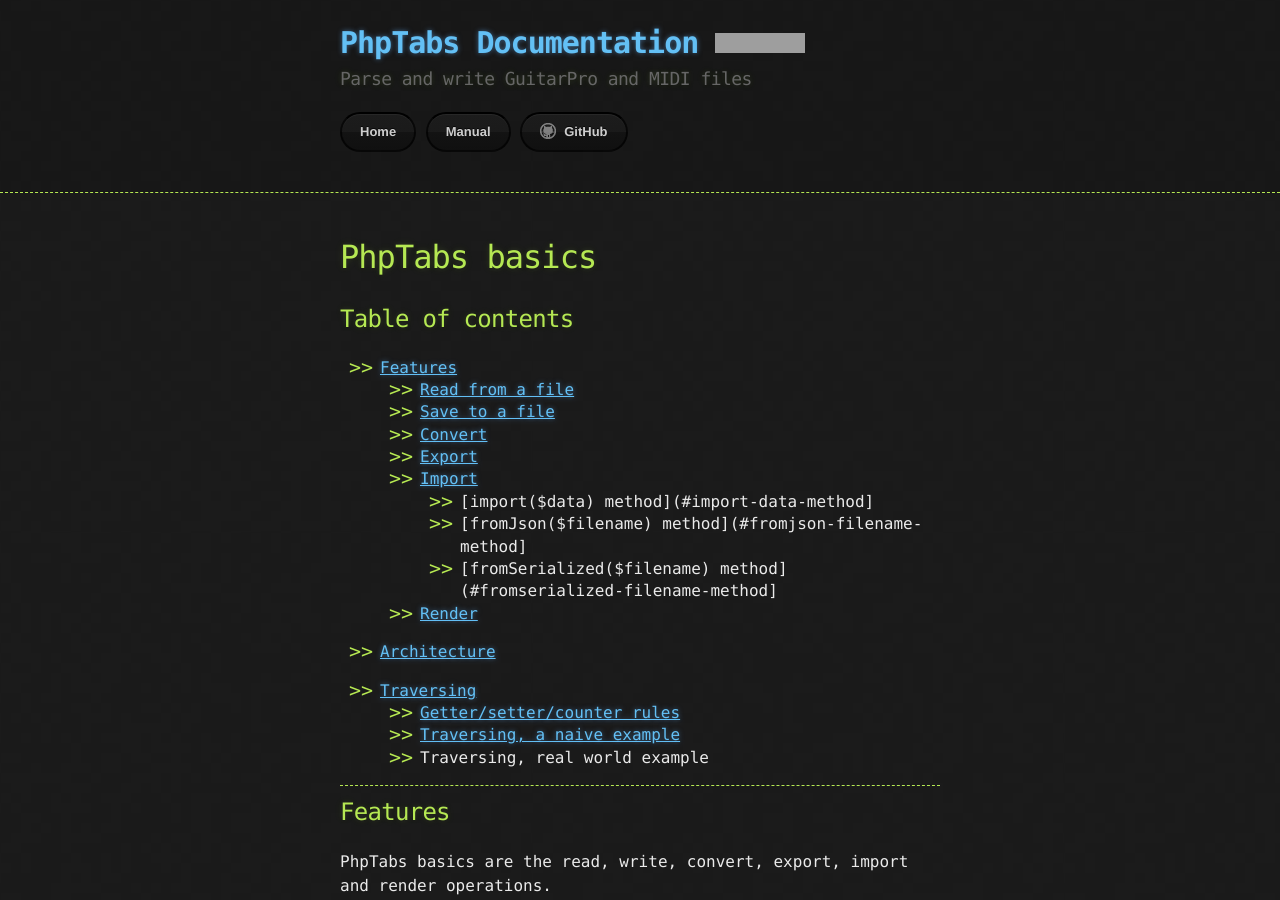
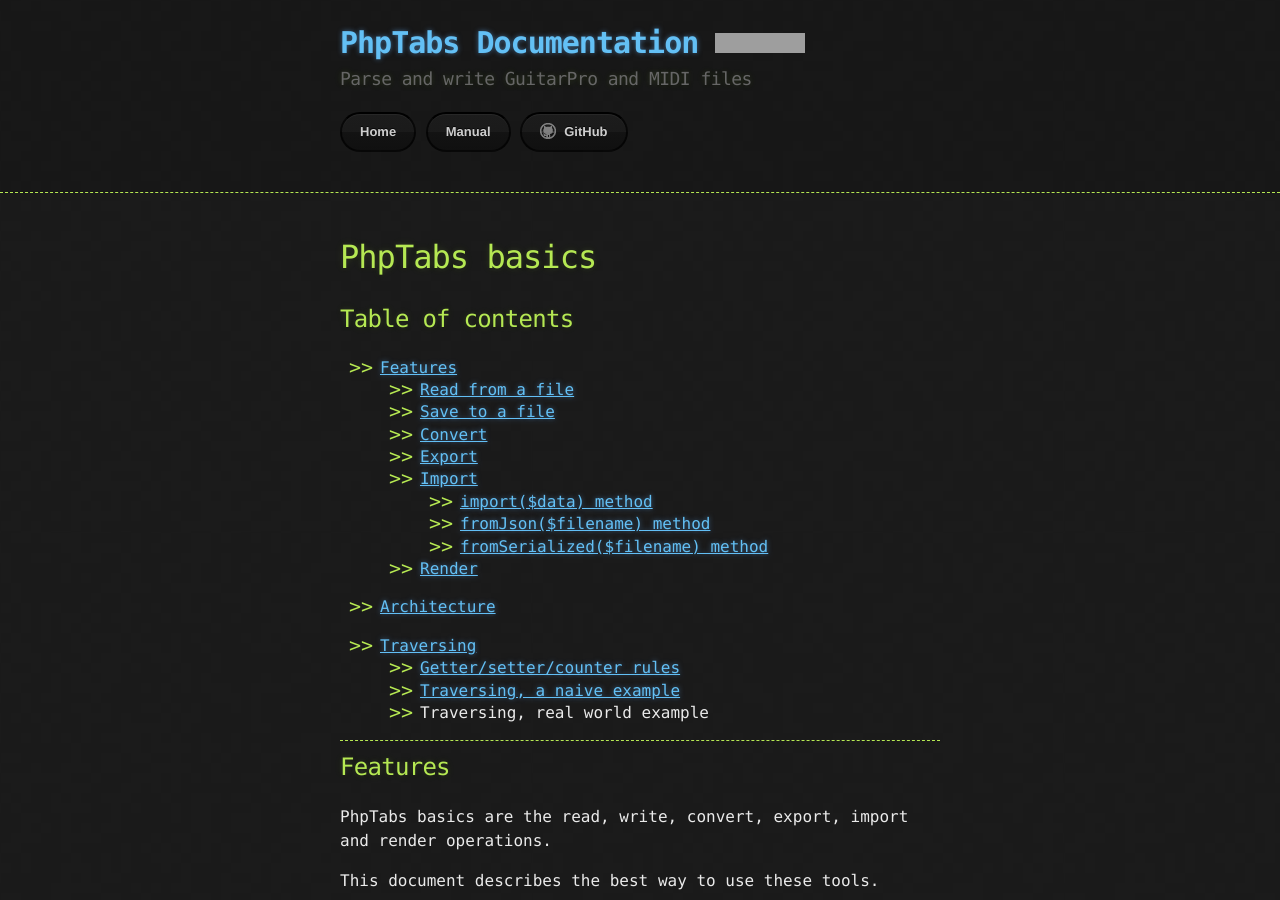
Before and after one commit to stdtabs/stdtabs.github.io, a Jekyll site: the page built from docs/basics.md, in a window 1280 px wide and 900 px high. Built offline with Jekyll 4.4.1, drawn with Linux system fonts in a browser that asks for light colours; nearby versions of some CDN libraries; grey boxes are pictures that could not be loaded.

Commit message:
Fix links

```diff
--- a/docs/basics.md
+++ b/docs/basics.md
@@ -15,9 +15,9 @@
   - [Convert](#convert)
   - [Export](#export-data)
   - [Import](#import-data)
-    - [import($data) method](#import-data-method]
-    - [fromJson($filename) method](#fromjson-filename-method]
-    - [fromSerialized($filename) method](#fromserialized-filename-method]
+    - [import($data) method](#import-data-method)
+    - [fromJson($filename) method](#fromjson-filename-method)
+    - [fromSerialized($filename) method](#fromserialized-filename-method)
   - [Render](#render)
 
 - [Architecture](#architecture)
```
